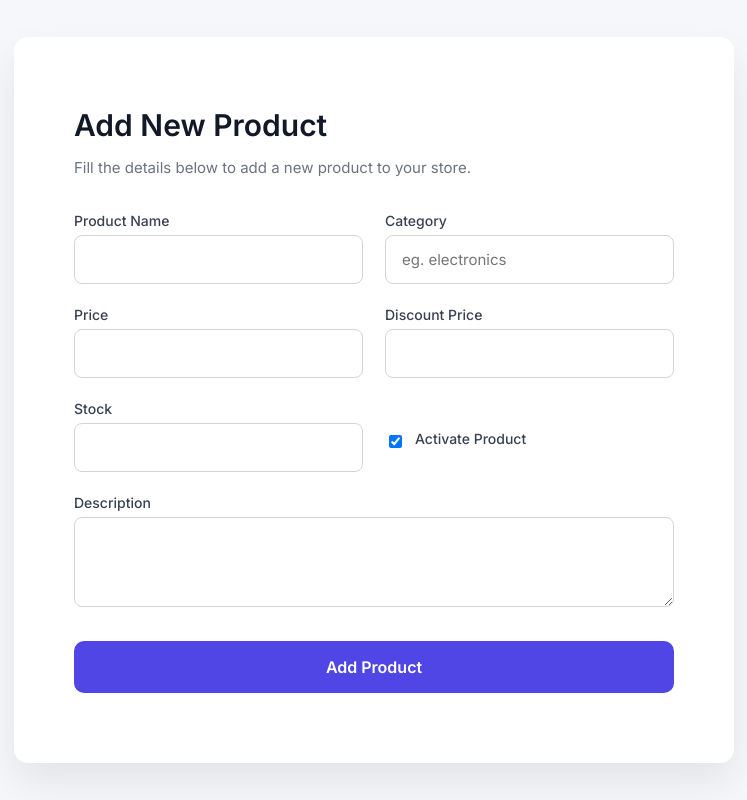
After one commit to kashichavan/ecommerce_site, a Django app: page /seller/add-product/ in a window 1280 px wide. The commit adds this page. Shown: the whole page, without its empty margins (266-1013 px from the left). Run offline with Django 5.2, Linux system fonts and the light colour scheme; some libraries are stand-ins or nearby versions.

Commit message:
add-product:
git commit -m add-product:

```diff
--- a/sellers/urls.py
+++ b/sellers/urls.py
@@ -6,5 +6,7 @@ app_name='sellers'
 urlpatterns=[
     path('register-seller/',register_seller,name='register_seller'),
     path('login-seller/',login_seller,name='login_seller'),
+    path('logout-seller/',logout_seller,name='logout_seller'),
+    path('add-product/',add_product,name='add_product'),
     path('home/',home,name='home')
 ]
--- a/sellers/views.py
+++ b/sellers/views.py
@@ -1,35 +1,39 @@
 from django.shortcuts import render,HttpResponse,redirect
 from django.contrib.auth import login,logout,authenticate
 from accounts.models import CustomUser,Seller_Profile
+from product.models import Category,Product
 
 # Create your views here.
 def register_seller(request):
     if request.method.lower()=='post':
-        email=request.POST.get('email')
-        password=request.POST.get('password')
-        username=request.POST.get('username')
-        store_name=request.POST.get('store_name')
-        gst_num=request.POST.get('gst_num')
+        try:
+            email=request.POST.get('email')
+            password=request.POST.get('password')
+            username=request.POST.get('username')
+            store_name=request.POST.get('store_name')
+            gst_num=request.POST.get('gst_num')
 
-        if CustomUser.objects.filter(username=username).exists():
-            return HttpResponse(
+            if CustomUser.objects.filter(username=username).exists():
+                return HttpResponse(
                 "<div style='color:red'>❌ Username already exists</div>",
                 status=400
             )
 
 
-        if CustomUser.objects.filter(email=email).exists():
-            return HttpResponse(
+            if CustomUser.objects.filter(email=email).exists():
+                return HttpResponse(
                 "<div style='color:red'>❌ Email already exists</div>",
                 status=400
             )
 
-        user=CustomUser.objects.create_user(username=username,password=password,email=email)
-        seller,created=Seller_Profile.objects.get_or_create(user_id=user,store_name=store_name,gst_number=gst_num)
-        if created:
-            return HttpResponse("account created")
-        else:
-            return HttpResponse("account created")
+            user=CustomUser.objects.create_user(username=username,password=password,email=email)
+            seller,created=Seller_Profile.objects.get_or_create(user_id=user,store_name=store_name,gst_number=gst_num)
+            if created:
+                return HttpResponse("account created")
+            else:
+                return HttpResponse("account created")
+        except Exception as e:
+            return HttpResponse(e)
 
     return render(request,'seller/register.html')
 
@@ -57,3 +61,41 @@ def login_seller(request):
             return HttpResponse("Inavlid creds")
 
     return render(request,'seller/login.html')
+
+
+
+
+
+
+def logout_seller(request):
+    logout(request)
+    return redirect('sellers:home')
+
+
+
+
+
+def add_product(request):
+    if request.method.lower()=='post':
+        seller_id=Seller_Profile.objects.get(user_id=request.user)
+        category=request.POST.get('category').lower()
+        cat,created=Category.objects.get_or_create(name=category)
+        name=request.POST.get('name')
+        price=request.POST.get('price')
+        descp=request.POST.get('descp')
+        disc_price=request.POST.get('desc_price')
+        stock=request.POST.get('stock')
+        is_activate=request.POST.get('is_activate')
+        if is_activate=='true':
+            is_activate=True
+
+        prod,created=Product.objects.get_or_create(seller_id=seller_id,category_id=cat,name=name,price=price,
+            discount_percentage=disc_price,stock=stock,is_active=is_activate)
+
+        if created:
+            return HttpResponse("Added new Prod")
+        else:
+            return HttpResponse("Prod is already exist")
+
+
+    return render(request,'seller/add_product.html')
--- /dev/null
+++ b/template/seller/add_product.html
@@ -0,0 +1,201 @@
+<!DOCTYPE html>
+<html lang="en">
+<head>
+    <meta charset="UTF-8">
+    <title>Add Product</title>
+
+    <!-- HTMX -->
+    <script src="https://unpkg.com/htmx.org@1.9.10"></script>
+
+    <!-- Font -->
+    <link href="https://fonts.googleapis.com/css2?family=Inter:wght@400;500;600&display=swap" rel="stylesheet">
+
+    <style>
+        * {
+            box-sizing: border-box;
+            font-family: 'Inter', sans-serif;
+        }
+
+        body {
+            margin: 0;
+            min-height: 100vh;
+            background: #f6f7fb;
+            display: flex;
+            align-items: center;
+            justify-content: center;
+            color: #111827;
+        }
+
+        .container {
+            width: 720px;
+            background: #ffffff;
+            padding: 50px 60px;
+            border-radius: 14px;
+            box-shadow: 0 20px 40px rgba(0,0,0,0.08);
+        }
+
+        h1 {
+            margin-bottom: 10px;
+            font-size: 30px;
+            font-weight: 600;
+        }
+
+        p {
+            margin-bottom: 35px;
+            color: #6b7280;
+            font-size: 15px;
+        }
+
+        .grid {
+            display: grid;
+            grid-template-columns: 1fr 1fr;
+            gap: 22px;
+        }
+
+        label {
+            display: block;
+            margin-bottom: 6px;
+            font-size: 14px;
+            font-weight: 500;
+            color: #374151;
+        }
+
+        input, textarea, select {
+            width: 100%;
+            padding: 14px 16px;
+            font-size: 15px;
+            border-radius: 8px;
+            border: 1px solid #d1d5db;
+            outline: none;
+        }
+
+        input:focus,
+        textarea:focus,
+        select:focus {
+            border-color: #6366f1;
+            box-shadow: 0 0 0 3px rgba(99,102,241,0.15);
+        }
+
+        textarea {
+            resize: vertical;
+            min-height: 90px;
+        }
+
+        .full {
+            grid-column: span 2;
+        }
+
+        .checkbox {
+            display: flex;
+            align-items: center;
+            gap: 10px;
+            margin-top: 10px;
+        }
+
+        .checkbox input {
+            width: auto;
+        }
+
+        button {
+            margin-top: 30px;
+            width: 100%;
+            padding: 16px;
+            background: #4f46e5;
+            color: white;
+            border: none;
+            border-radius: 10px;
+            font-size: 16px;
+            font-weight: 600;
+            cursor: pointer;
+        }
+
+        button:hover {
+            background: #4338ca;
+        }
+
+        #response {
+            margin-top: 20px;
+            font-size: 15px;
+            font-weight: 500;
+        }
+
+        .success {
+            color: #16a34a;
+        }
+
+        .error {
+            color: #dc2626;
+        }
+
+        /* Loading indicator */
+        .htmx-indicator {
+            display: none;
+            margin-top: 15px;
+            color: #6b7280;
+        }
+
+        form.htmx-request .htmx-indicator {
+            display: block;
+        }
+    </style>
+</head>
+<body>
+
+<div class="container">
+    <h1>Add New Product</h1>
+    <p>Fill the details below to add a new product to your store.</p>
+
+    <form
+        hx-post="{% url 'sellers:add_product' %}"
+        hx-target="#response"
+        hx-swap="innerHTML"
+        hx-indicator=".htmx-indicator"
+    >
+        {% csrf_token %}
+
+        <div class="grid">
+            <div>
+                <label>Product Name</label>
+                <input type="text" name="name" required>
+            </div>
+
+            <div>
+                <label>Category</label>
+                <input type="text" name="category" placeholder="eg. electronics" required>
+            </div>
+
+            <div>
+                <label>Price</label>
+                <input type="number" name="price" step="0.01" required>
+            </div>
+
+            <div>
+                <label>Discount Price</label>
+                <input type="number" name="desc_price" step="0.01">
+            </div>
+
+            <div>
+                <label>Stock</label>
+                <input type="number" name="stock" required>
+            </div>
+
+            <div class="checkbox">
+                <input type="checkbox" name="is_activate" value="true" checked>
+                <label>Activate Product</label>
+            </div>
+
+            <div class="full">
+                <label>Description</label>
+                <textarea name="descp"></textarea>
+            </div>
+        </div>
+
+        <button type="submit">Add Product</button>
+    </form>
+
+    <div class="htmx-indicator">⏳ Adding product...</div>
+    <div id="response"></div>
+</div>
+
+</body>
+</html>
--- a/template/seller/home.html
+++ b/template/seller/home.html
@@ -85,6 +85,7 @@
     <div class="nav-links">
         {% if user.is_authenticated %}
             <h1> {{ user.username }} </h1>
+            <a href="{% url 'sellers:logout_seller' %}">Logout</a>
         {% else %}
         <a href="{% url 'sellers:login_seller' %}">Login</a>
         <a href="{% url 'sellers:register_seller' %}" class="btn">Register</a>
```
Also changed, not shown: db.sqlite3.
